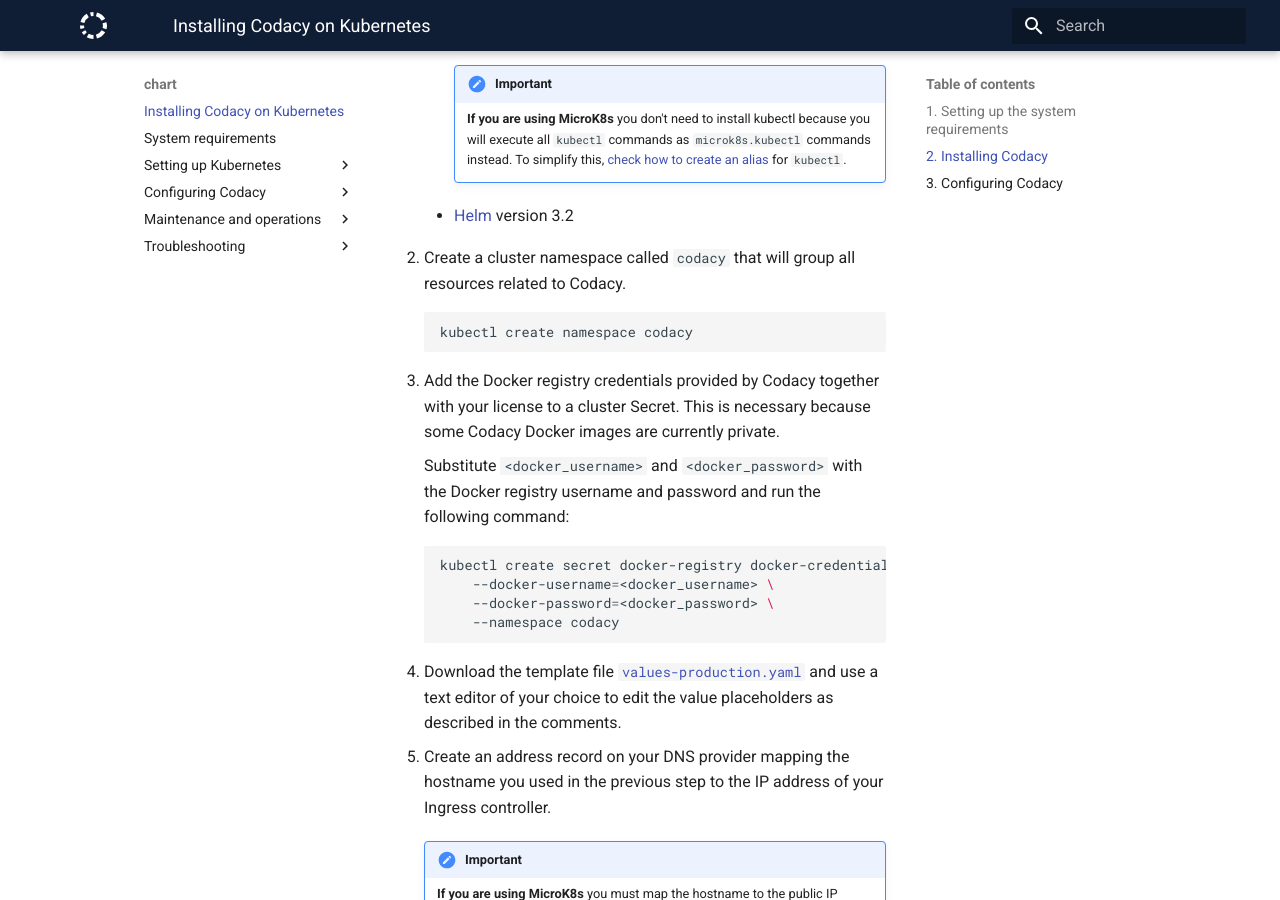
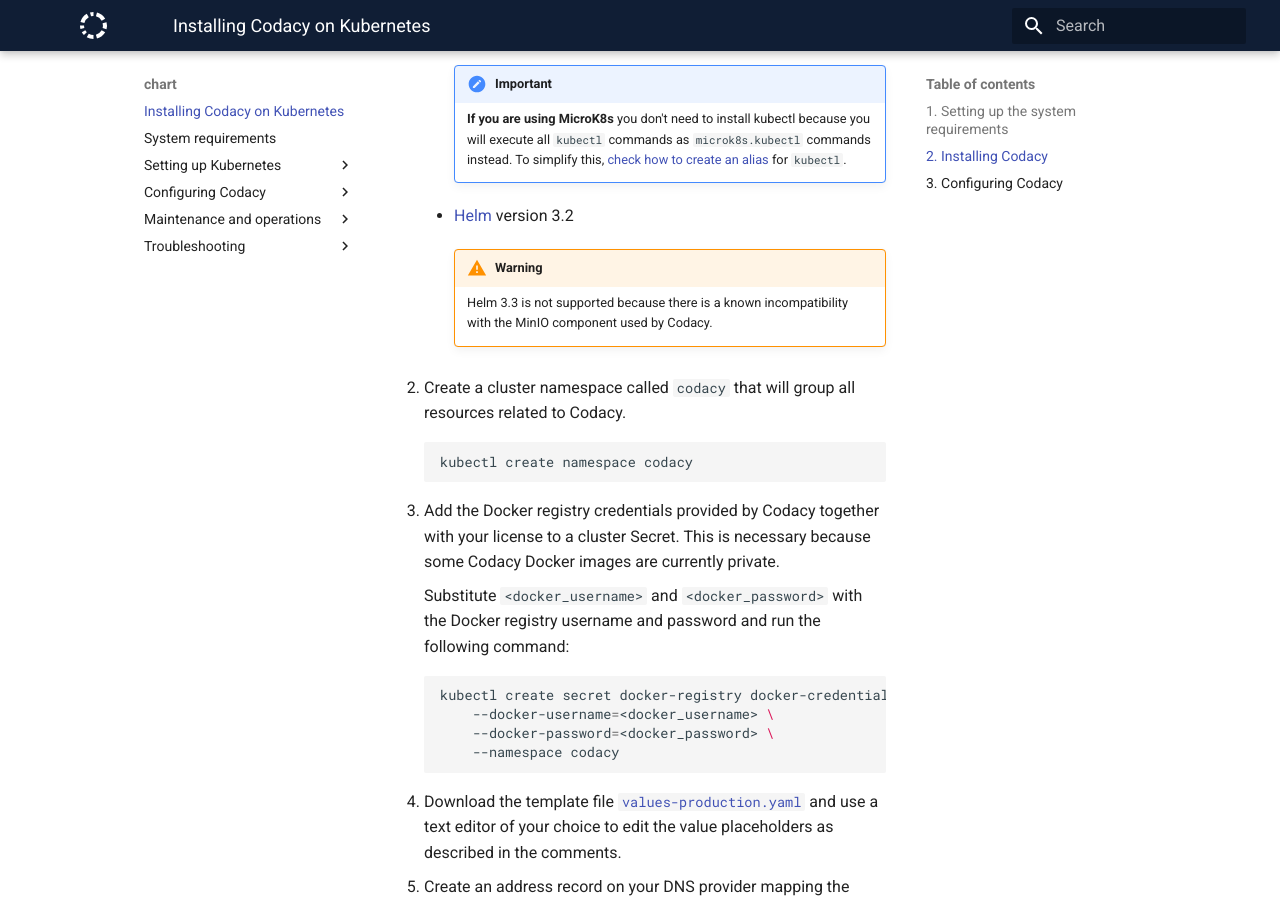
Before and after one commit to codacy/chart, an MkDocs documentation site: the page built from docs/index.md, in a window 1280 px wide and 900 px high, scrolled down 1252 px. Built offline with MkDocs 1.6.1 and Material for MkDocs 9.7.7, drawn with Linux system fonts in a browser that asks for light colours.

Commit message:
doc: Add Helm 3.3 known incompatibility notice

```diff
--- a/docs/index.md
+++ b/docs/index.md
@@ -43,6 +43,9 @@
             **If you are using MicroK8s** you don't need to install kubectl because you will execute all `kubectl` commands as `microk8s.kubectl` commands instead. To simplify this, [check how to create an alias](infrastructure/microk8s-quickstart.md#notes-on-installing-codacy) for `kubectl`.
 
     -   [Helm](https://helm.sh/docs/intro/install/) version 3.2
+
+        !!! warning
+            Helm 3.3 is not supported because there is a known incompatibility with the MinIO component used by Codacy.
 
 2.  Create a cluster namespace called `codacy` that will group all resources related to Codacy.
 
```
